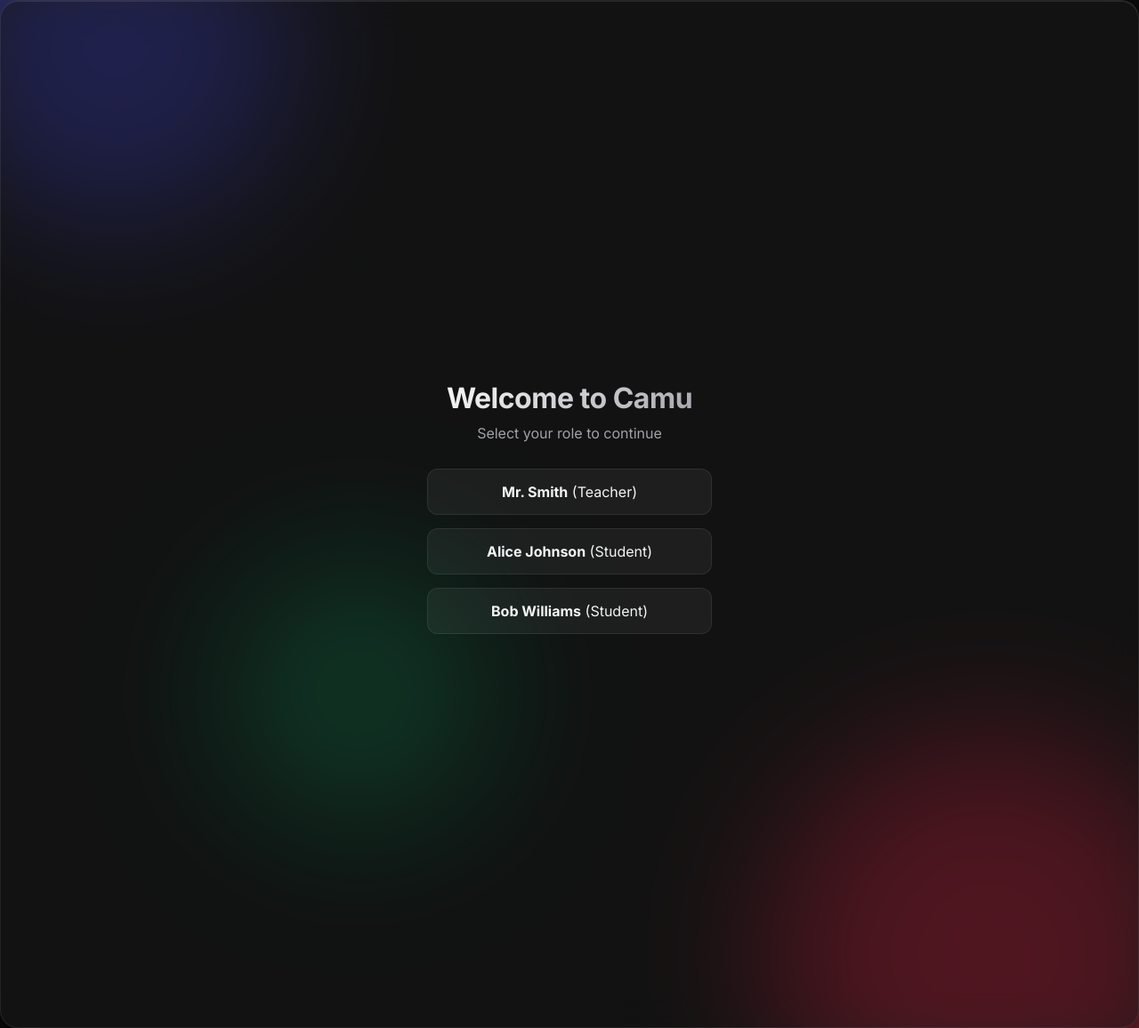
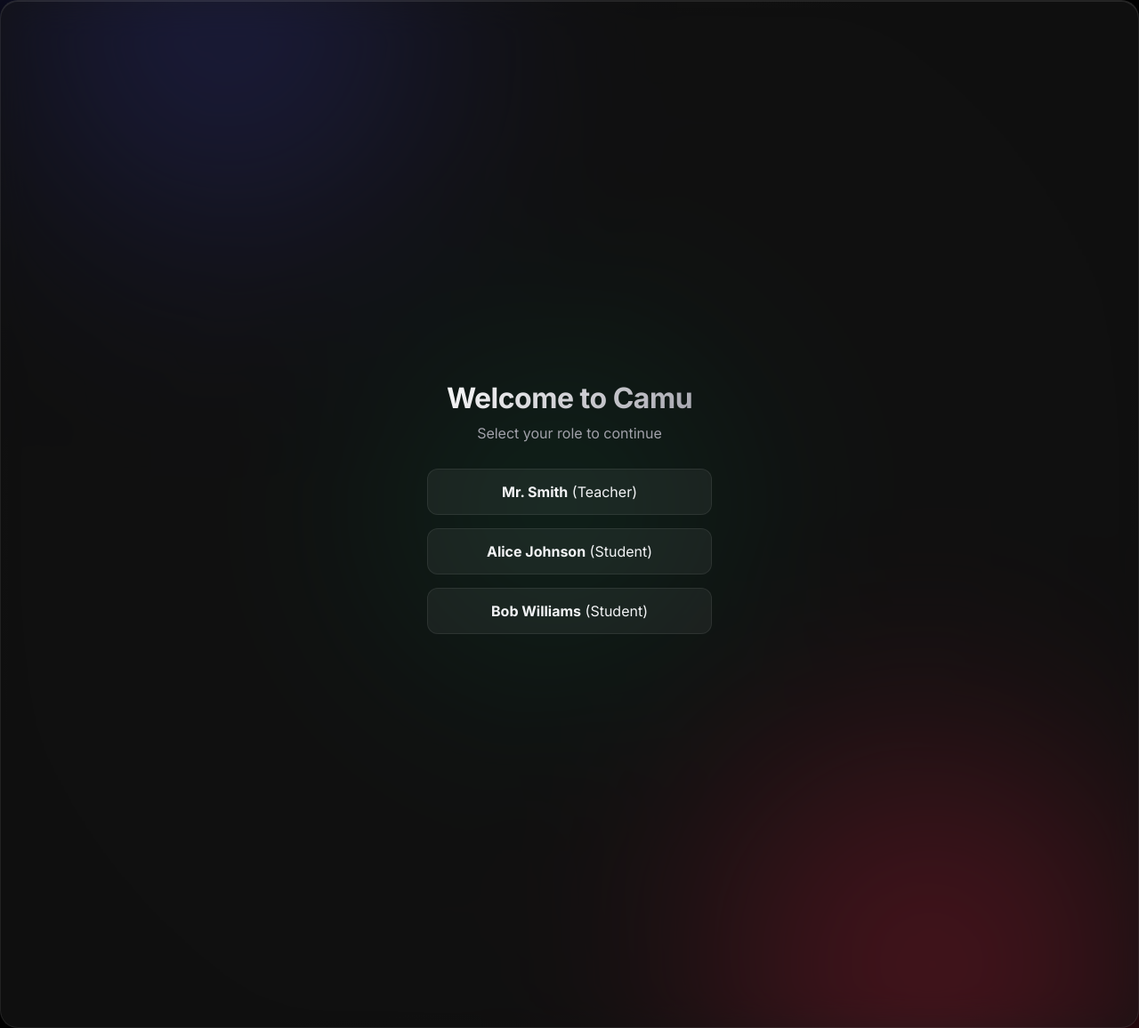
Before and after one commit to santhoshkumar7507/FastApi-Question, a FastAPI app: page / in a window 1280 px wide. Shown: the whole page at 89% size. Run offline with FastAPI, Linux system fonts and the light colour scheme; data comes from the database, SQL or seed files in the repository; some libraries are stand-ins or nearby versions.

Commit message:
Stlyle add

```diff
--- a/app/static/css/style.css
+++ b/app/static/css/style.css
@@ -47,46 +47,65 @@ body {
     height: 100vh;
     z-index: -1;
     overflow: hidden;
+    background: radial-gradient(circle at 50% 50%, #0a0a0a 0%, #000 100%);
 }
 
 .shape {
     position: absolute;
     border-radius: 50%;
-    filter: blur(80px);
-    opacity: 0.5;
-    animation: float 20s infinite;
+    filter: blur(120px);
+    opacity: 0.6;
+    animation: float 25s infinite alternate cubic-bezier(0.4, 0, 0.2, 1);
 }
 
 .shape-1 {
-    width: 400px;
-    height: 400px;
-    background: var(--primary);
-    top: -100px;
+    width: 600px;
+    height: 600px;
+    background: radial-gradient(circle, var(--primary) 0%, transparent 70%);
+    top: -200px;
     left: -100px;
 }
 
 .shape-2 {
-    width: 500px;
-    height: 500px;
-    background: var(--accent);
-    bottom: -150px;
-    right: -100px;
-    animation-delay: -5s;
+    width: 800px;
+    height: 800px;
+    background: radial-gradient(circle, var(--accent) 0%, transparent 70%);
+    bottom: -300px;
+    right: -200px;
+    animation-delay: -7s;
 }
 
 .shape-3 {
-    width: 300px;
-    height: 300px;
-    background: var(--success);
-    bottom: 20%;
-    left: 20%;
-    animation-delay: -10s;
+    width: 500px;
+    height: 500px;
+    background: radial-gradient(circle, var(--success) 0%, transparent 70%);
+    bottom: 30%;
+    left: 30%;
+    animation-delay: -14s;
+    opacity: 0.4;
 }
 
 @keyframes float {
-    0%, 100% { transform: translate(0, 0); }
-    33% { transform: translate(30px, -50px); }
-    66% { transform: translate(-20px, 20px); }
+    0% { transform: translate(0, 0) scale(1); }
+    33% { transform: translate(50px, -80px) scale(1.1); }
+    66% { transform: translate(-40px, 40px) scale(0.9); }
+    100% { transform: translate(0, 0) scale(1); }
+}
+
+/* Custom Scrollbar */
+::-webkit-scrollbar {
+    width: 8px;
+    height: 8px;
+}
+::-webkit-scrollbar-track {
+    background: rgba(0,0,0,0.2);
+}
+::-webkit-scrollbar-thumb {
+    background: rgba(255,255,255,0.1);
+    border-radius: 4px;
+}
+::-webkit-scrollbar-thumb:hover {
+    background: rgba(255,255,255,0.2);
 }
 
 /* Glassmorphism Utilities */
```
Also changed, not shown: other parts of app/static/css/style.css (+30 -10 lines).
